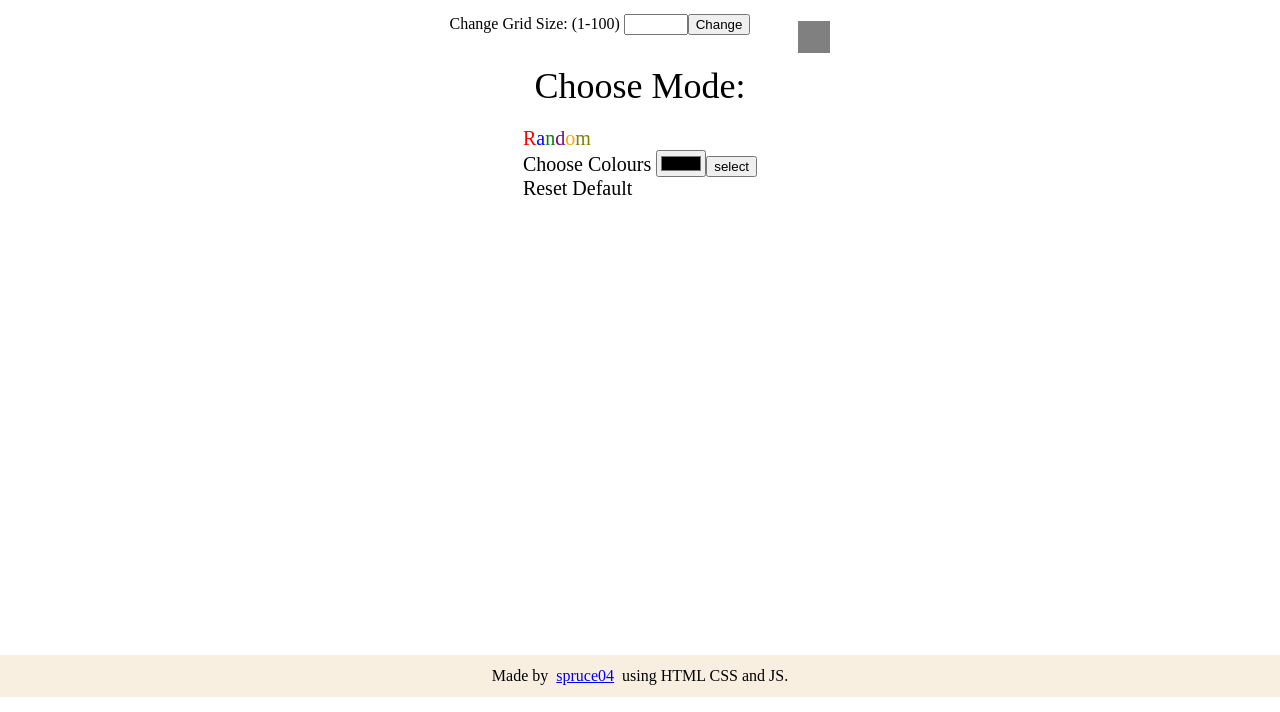
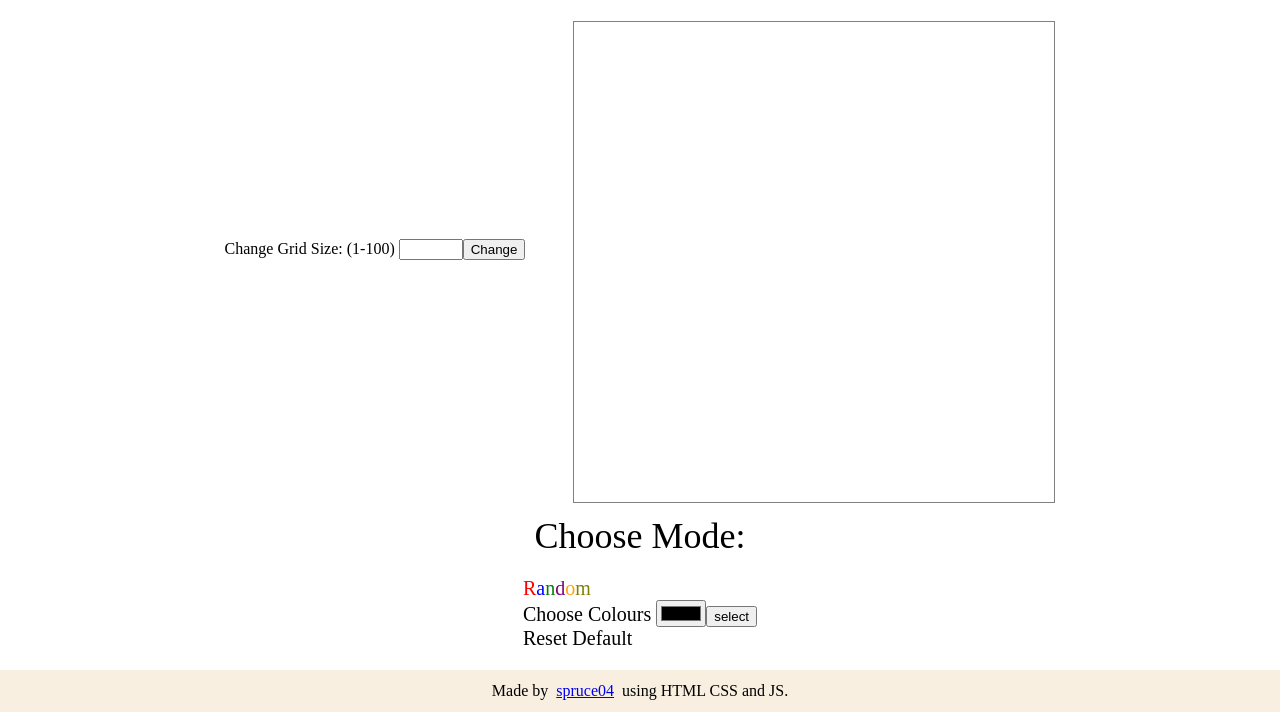
Before and after one commit to spruce04/Etch-a-Sketch-odin-project-, a plain HTML site: page index.html in a window 1280 px wide. Shown: the part 103-815 px from the top of the page. Drawn offline with Linux system fonts and the light colour scheme.

Commit message:
hopefully fixed resizing isues

```diff
--- a/script.js
+++ b/script.js
@@ -19,6 +19,8 @@ function makeGrid(gridNum) {
     for (let i = 0; i < gridNum; i++) {
         let row = document.createElement("div");
         divContain.appendChild(row).className = "row";
+        row.style.width = `${dimensions}px`;
+        row.style.height = `${dimensions * gridNum}px`;
     };
     rows = document.getElementsByClassName("row");
     // Creates columns
@@ -26,8 +28,8 @@ function makeGrid(gridNum) {
         for (let j = 0; j < gridNum; j++) {
             let newCell = document.createElement("div");
             if (screen.width > 575) { //Formatting doesn't change for mobile devices.
-            newCell.style.width = `${dimensions}.px`
-            newCell.style.height = `${dimensions}.px`}
+            newCell.style.width = `${dimensions}px`
+            newCell.style.height = `${dimensions}px`};
             rows[j].appendChild(newCell).className = "square";
         };
     };
--- a/style.css
+++ b/style.css
@@ -1,7 +1,3 @@
-.square {
-    border: 1px solid gray;
-}
-
 ul {
     list-style: none;
     padding: 0;
@@ -18,7 +14,8 @@ ul {
 }
 
 .container {
-    padding-top: 24px;
+    margin-top: 24px;
+    border: 1px solid gray;
     display: flex;
     align-items: center;
 }
```
